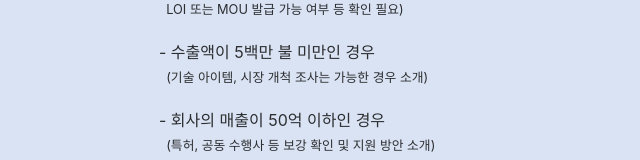
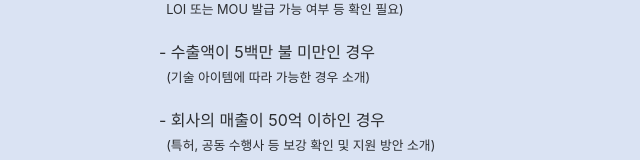
Before and after one commit to dd-stack/self-test, a React (Vite) app: page /yellow in a window 1280 px wide. Shown: the part 306-466 px from the top of the page, without its empty margins (319-959 px from the left). Built offline with nearby package versions, Linux system fonts and the light colour scheme.

Commit message:
문구 수정

```diff
--- a/src/pages/result/Yellow.jsx
+++ b/src/pages/result/Yellow.jsx
@@ -103,7 +103,7 @@ export default function Yellow() {
         <UnorderedList>
           - 수출액이 5백만 불 미만인 경우
           <br />
-          <span>&nbsp;&nbsp;(기술 아이템, 시장 개척 조사는 가능한 경우 소개)</span>
+          <span>&nbsp;&nbsp;(기술 아이템에 따라 가능한 경우 소개)</span>
         </UnorderedList>
         <UnorderedList>
           - 회사의 매출이 50억 이하인 경우
```
